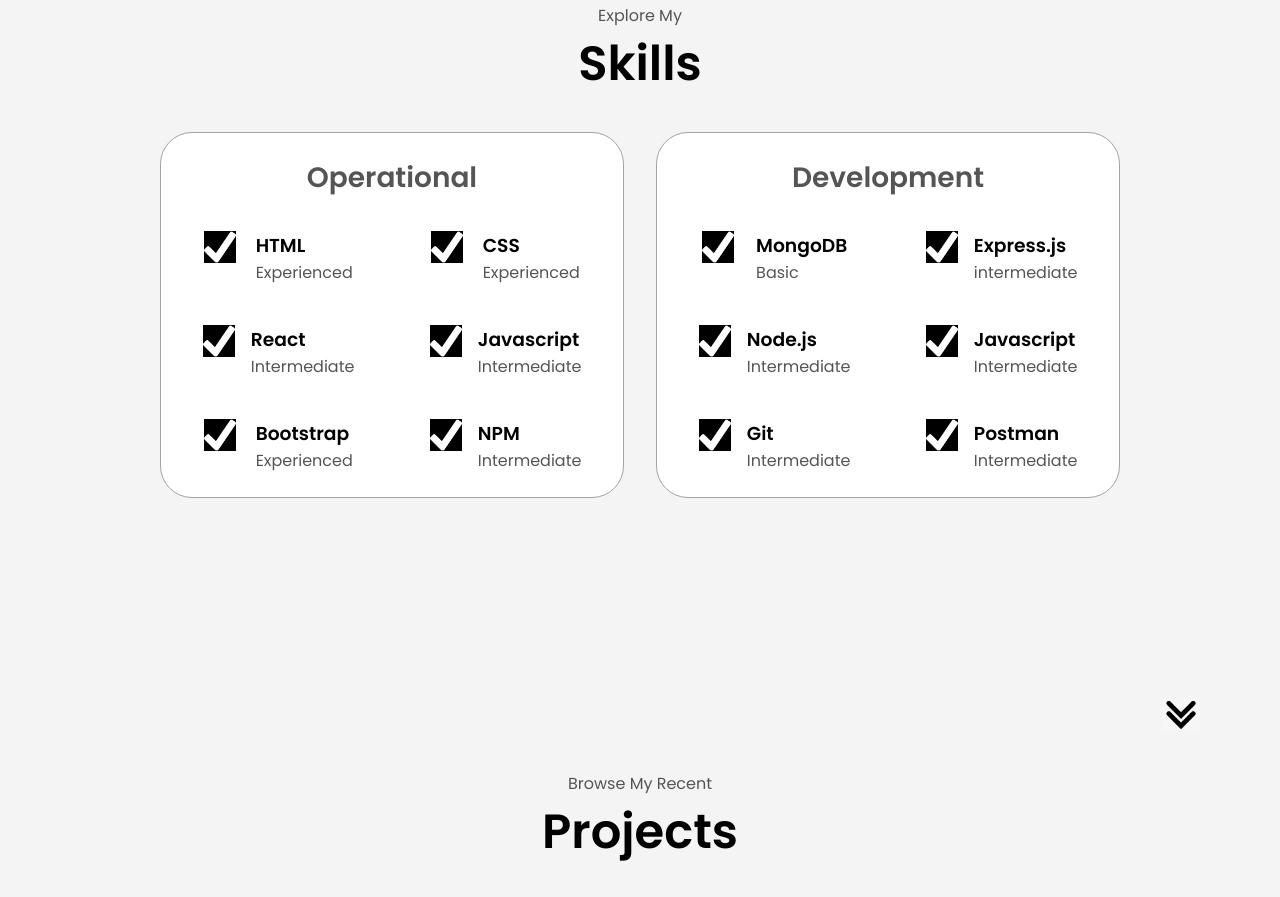
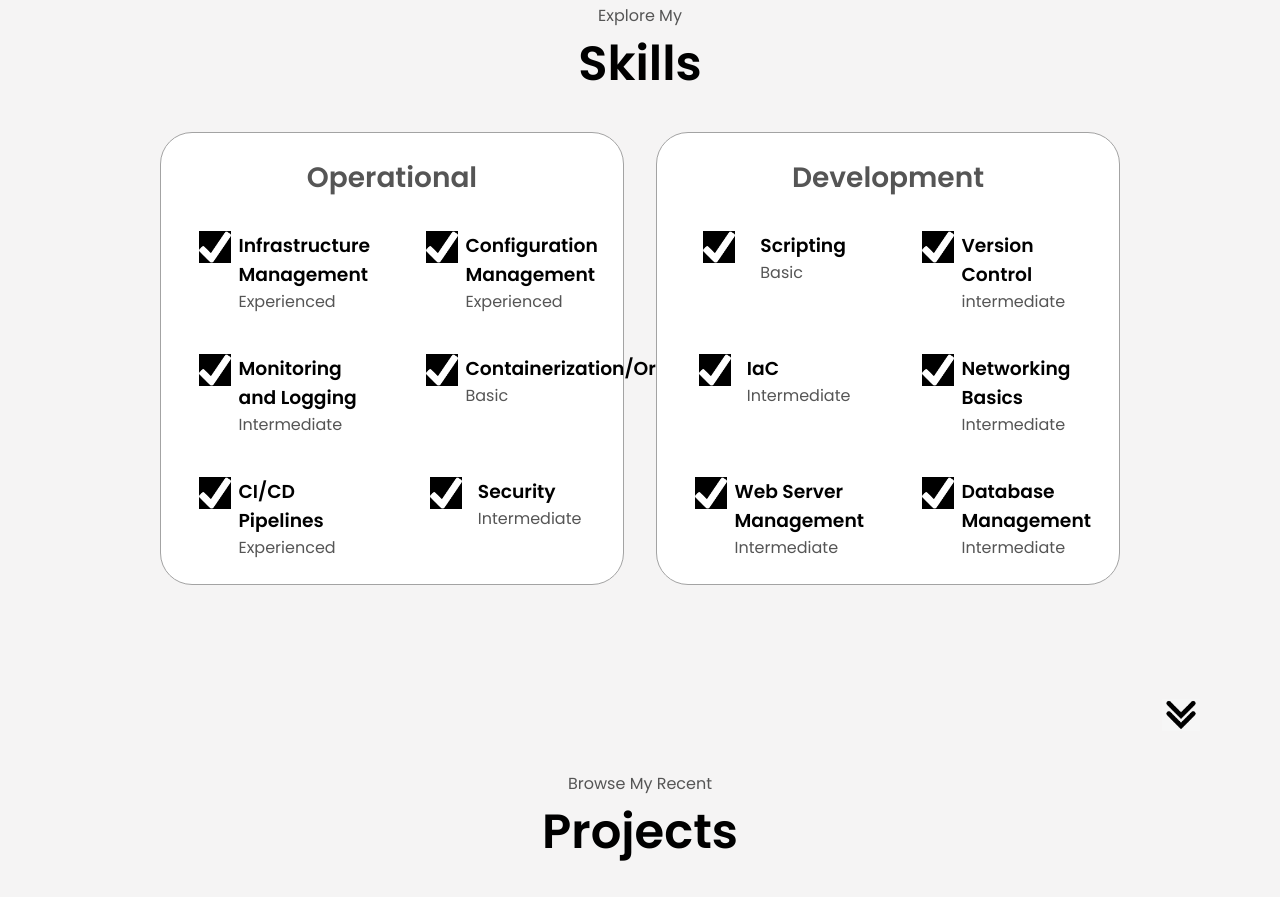
Before and after one commit to lexicoder11/Lexi-portfolio-webpage, a plain HTML site: page index.html in a window 1280 px wide. Shown: the part 1661-2558 px from the top of the page. Drawn offline with Linux system fonts and the light colour scheme.

Commit message:
skills updated

```diff
--- a/index.html
+++ b/index.html
@@ -120,7 +120,7 @@
                     class="icon"
                     />
                     <div>
-                        <h3>HTML</h3>
+                        <h3>Infrastructure Management</h3>
                         <p>Experienced</p>
                     </div>
                 </article>
@@ -130,7 +130,7 @@
                     class="icon"
                     />
                     <div>
-                        <h3>CSS</h3>
+                        <h3>Configuration Management</h3>
                         <p>Experienced</p>
                     </div>
                 </article>
@@ -140,7 +140,7 @@
                     class="icon"
                     />
                     <div>
-                        <h3>React</h3>
+                        <h3>Monitoring and Logging</h3>
                         <p>Intermediate</p>
                     </div>
                 </article>
@@ -150,8 +150,8 @@
                     class="icon"
                     />
                     <div>
-                        <h3>Javascript</h3>
-                        <p>Intermediate</p>
+                        <h3>Containerization/Orchestration</h3>
+                        <p>Basic</p>
                     </div>
                 </article>
                 <article>
@@ -160,7 +160,7 @@
                     class="icon"
                     />
                     <div>
-                        <h3>Bootstrap</h3>
+                        <h3>CI/CD Pipelines</h3>
                         <p>Experienced</p>
                     </div>
                 </article>
@@ -170,7 +170,7 @@
                     class="icon"
                     />
                     <div>
-                        <h3>NPM</h3>
+                        <h3>Security</h3>
                         <p>Intermediate</p>
                     </div>
                 </article>
@@ -185,7 +185,7 @@
                     class="icon"
                     />
                     <div>
-                        <h3>MongoDB</h3>
+                        <h3>Scripting</h3>
                         <p>Basic</p>
                     </div>
                 </article>
@@ -195,7 +195,7 @@
                     class="icon"
                     />
                     <div>
-                        <h3>Express.js</h3>
+                        <h3>Version Control</h3>
                         <p>intermediate</p>
                     </div>
                 </article>
@@ -205,7 +205,7 @@
                     class="icon"
                     />
                     <div>
-                        <h3>Node.js</h3>
+                        <h3>IaC</h3>
                         <p>Intermediate</p>
                     </div>
                 </article>
@@ -215,7 +215,7 @@
                     class="icon"
                     />
                     <div>
-                        <h3>Javascript</h3>
+                        <h3>Networking Basics</h3>
                         <p>Intermediate</p>
                     </div>
                 </article>
@@ -225,7 +225,7 @@
                     class="icon"
                     />
                     <div>
-                        <h3>Git</h3>
+                        <h3>Web Server Management</h3>
                         <p>Intermediate</p>
                     </div>
                 </article>
@@ -235,7 +235,7 @@
                     class="icon"
                     />
                     <div>
-                        <h3>Postman</h3>
+                        <h3>Database Management</h3>
                         <p>Intermediate</p>
                     </div>
                 </article>
```
